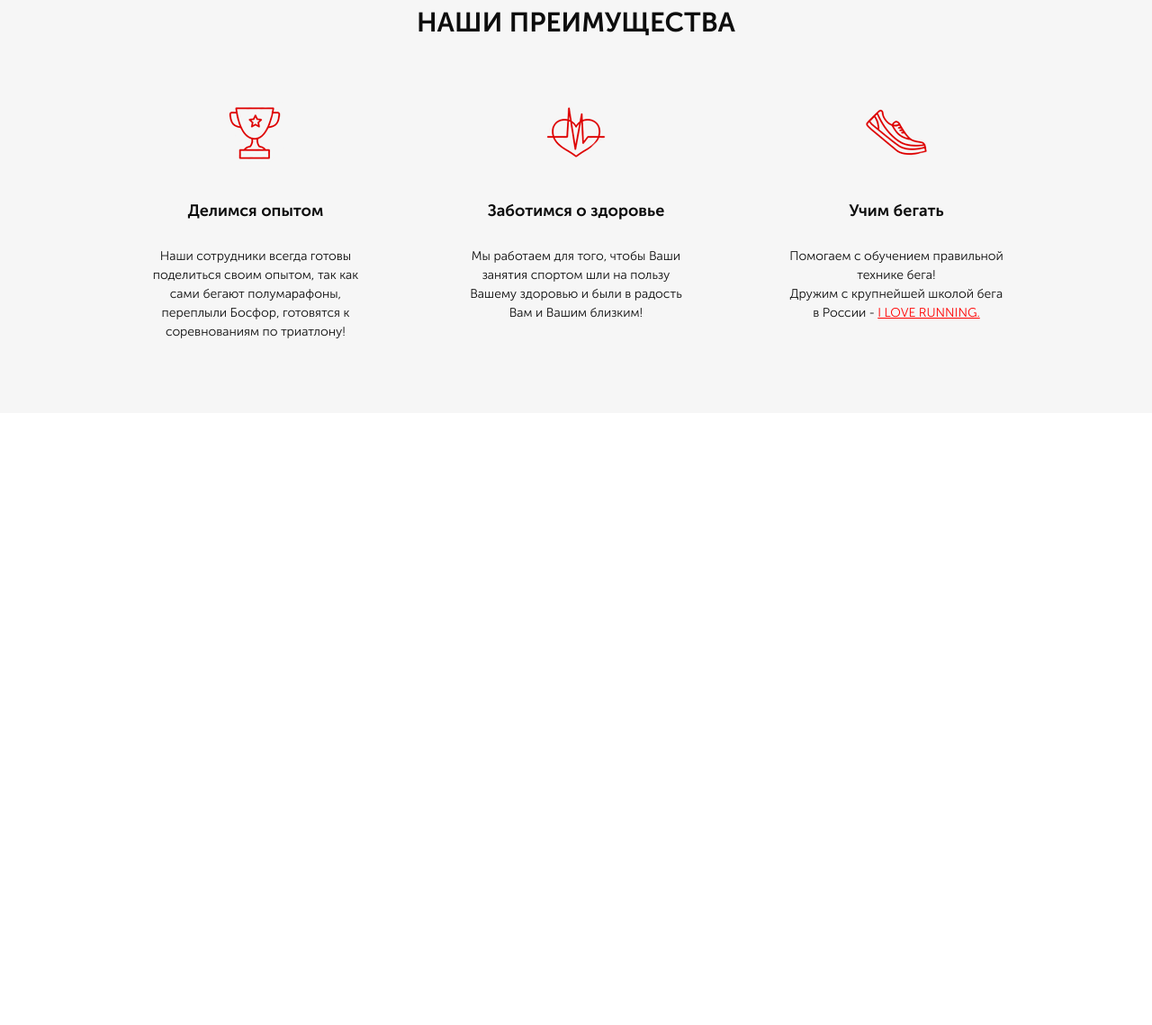
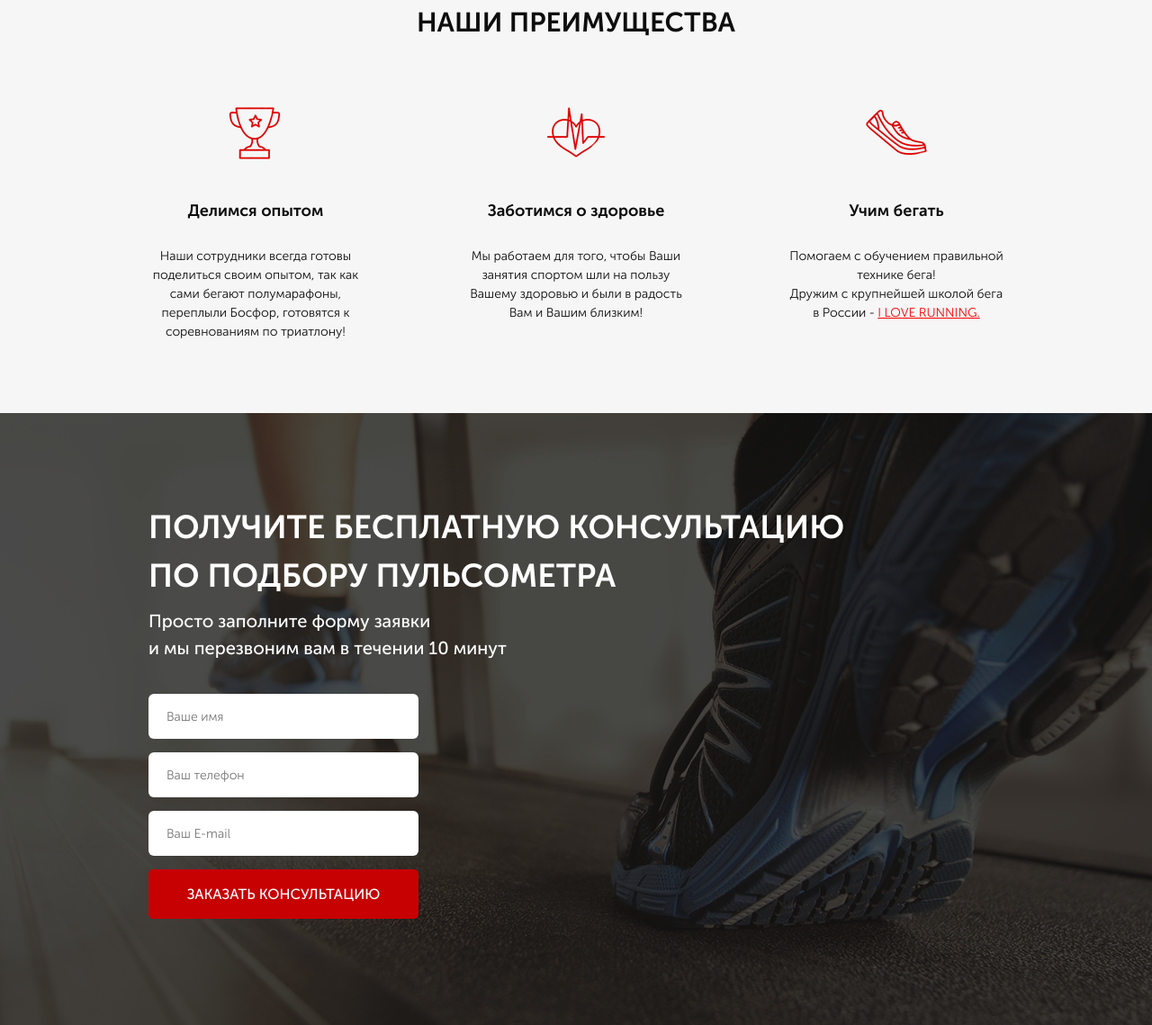
Before and after one commit to shamanbel/shamanbel_pulse, a website: page src/index.html in a window 1280 px wide. Shown: the part 759-1898 px from the top of the page at 90% size. Before the commit the page ends 1218 px from the top, so only its background shows below. Drawn offline with Linux system fonts and the light colour scheme.

Commit message:
second day

```diff
--- a/src/index.html
+++ b/src/index.html
@@ -97,5 +97,24 @@
             </div>
         </div>
     </div>
+    <div class="consultation">
+        <div class="container">
+            <h2 class="title title_left">
+                Получите бесплатную консультацию<br>
+                по подбору пульсометра
+            </h2>
+            <div class="consultation__descr">
+                Просто заполните форму заявки<br>и мы перезвоним вам в течении 10 минут
+            </div>
+        <form class="feed-form" action="#">
+           <input name="name" required type="text" placeholder="Ваше имя">
+           <input name="phone" required type="number" placeholder="Ваш телефон">
+           <input name="email" required type="email" placeholder="Ваш E-mail">
+           <!-- <input required type="email" placeholder="Ваш E-mail"> -->
+           <button class="button button_submit">Заказать консультацию</button>
+
+        </form>
+        </div>
+    </div>
 </body>
 </html>
--- a/src/sass/blocks/_buttons.scss
+++ b/src/sass/blocks/_buttons.scss
@@ -14,4 +14,9 @@
         height: 50px;
         font-size: 16px;
     }
+    &_submit{
+        width: 100%;
+        height: 55px;
+        font-size: 16px;
+    }
 }
--- /dev/null
+++ b/src/sass/blocks/_consultation.scss
@@ -0,0 +1,10 @@
+.consultation{
+	min-height: 680px;
+	padding: 100px 0 92px 0;
+	background: url('../img/consultation.jpg') center (center/cover) no-repeat;
+	&__descr{
+	font-weight: 500;
+	font-size: 20px;
+	color: #FFFFFF;
+	}
+}
--- a/src/sass/blocks/_titles.scss
+++ b/src/sass/blocks/_titles.scss
@@ -3,4 +3,9 @@
     font-size: 30px;
     font-weight: 700;
     text-align: center;
+    text-transform: uppercase;
+    &_left{
+        font-size: 36px;
+      text-align: left;
+      color: #ffff;}
 }
--- /dev/null
+++ b/src/sass/blocks/forms.scss
@@ -0,0 +1,19 @@
+.feed-form{
+	margin-top: 36px;
+	display: flex;
+	flex-direction: column;
+	width: 300px;
+	input{
+		height: 50px;
+		border-radius: 6px;
+		background-color:#ffff;
+		margin-bottom: 15px;
+		border: none;
+		padding: 0 20px;
+		font-weight: 300;
+		font-size: 14px;
+		&:ntn-child(3){
+			margin-bottom: 20px;
+		}
+	}
+}
--- a/src/sass/style.scss
+++ b/src/sass/style.scss
@@ -11,3 +11,5 @@
 @import 'blocks/buttons';
 @import 'blocks/advantages';
 @import 'blocks/titles';
+@import 'blocks/consultation';
+@import 'blocks/forms';
```
Also changed, not shown: package.json (+14 -6 lines), src/css/blocks/forms.min.css (added), src/css/style.min.css, 1 other file.
